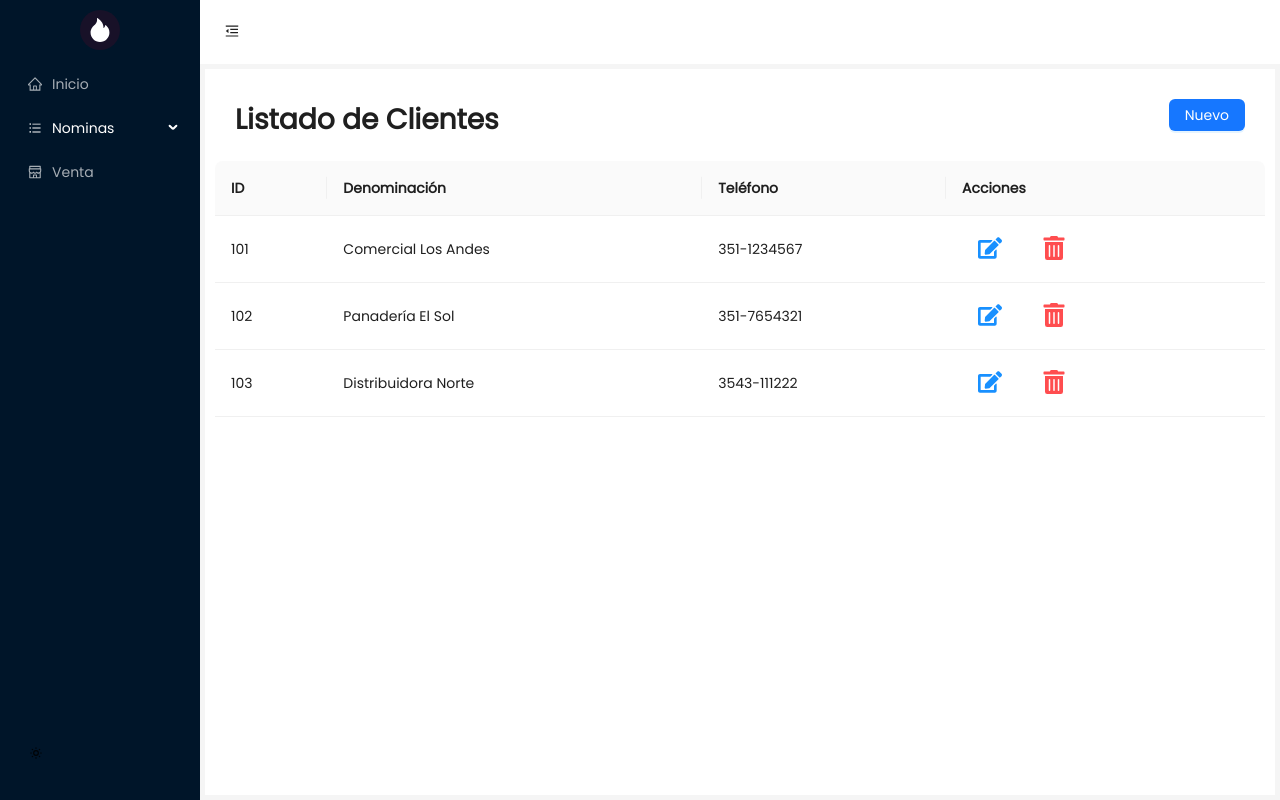
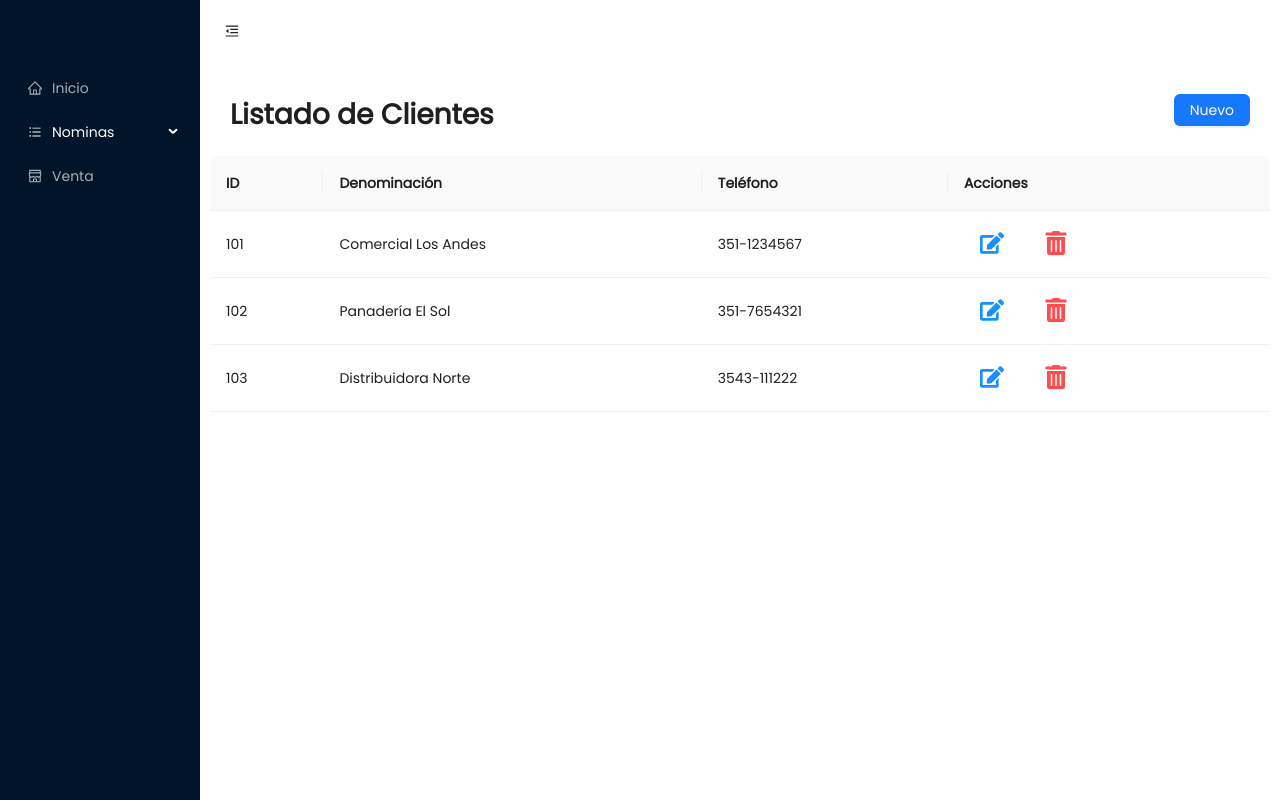
Before and after one commit to FacundoGSanchez/anotalo-ui, a React (Vite) app: page /clients in a window 1280 px wide. Built offline with nearby package versions, Linux system fonts and the light colour scheme.

Commit message:
DeleteLogo

```diff
--- a/src/components/Logo.jsx
+++ /dev/null
@@ -1,14 +0,0 @@
-import React from "react";
-import { FireFilled } from "@ant-design/icons";
-
-const Logo = () => {
-  return (
-    <div className="logo">
-      <div className="logo-icon">
-        <FireFilled />
-      </div>
-    </div>
-  );
-};
-
-export default Logo;
--- a/src/components/ThogleThemeButtons.jsx
+++ /dev/null
@@ -1,16 +0,0 @@
-import { HiOutlineSun, HiOutlineMoon } from "react-icons/hi";
-import { Button } from "antd";
-
-const ThogleThemeButtons = ({ darkTheme, toggleTheme }) => {
-  return (
-    <div className="toggle-theme-btn">
-      <Button
-        onClick={toggleTheme}
-        type="text"
-        icon={darkTheme ? <HiOutlineSun /> : <HiOutlineMoon />}
-      />
-    </div>
-  );
-};
-
-export default ThogleThemeButtons;
--- a/src/index.css
+++ b/src/index.css
@@ -10,6 +10,7 @@
 }
 .sidebar {
   color: #fff;
+  padding-top: 64px;
 }
 
 .logo {
--- a/src/layout/MainLayout.jsx
+++ b/src/layout/MainLayout.jsx
@@ -3,53 +3,46 @@ import { MenuFoldOutlined, MenuUnfoldOutlined } from "@ant-design/icons";
 import { useState } from "react";
 import { Outlet } from "react-router-dom";
 import MenuList from "../components/MenuList";
-import ThogleThemeButtons from "../components/ThogleThemeButtons";
-import Logo from "../components/Logo";
+// import Logo from "../components/logo"; // Dejé esta línea como estaba en tu código (comentada)
 
 const { Header, Sider, Content } = Layout;
 
 const MainLayout = () => {
-  const [darkTheme, setDarkTheme] = useState(true);
   const [isMobile, setIsMobile] = useState(false);
-  const [mobileCollapsed, setMobileCollapsed] = useState(false);
-  const [desktopCollapsed, setDesktopCollapsed] = useState(false);
-
-  const toggleTheme = () => setDarkTheme(!darkTheme);
+  const [collapsed, setCollapsed] = useState(false);
 
   const {
     token: { colorBgContainer },
   } = theme.useToken();
 
   const handleToggle = () => {
-    if (isMobile) {
-      setMobileCollapsed((prev) => !prev);
-    } else {
-      setDesktopCollapsed((prev) => !prev);
-    }
+    setCollapsed((prev) => !prev);
   };
+
+  const handleBreakpoint = (broken) => {
+    setIsMobile(broken);
+    setCollapsed(broken);
+  };
+
+  const currentCollapsed = collapsed;
 
   return (
     <Layout style={{ minHeight: "100vh" }}>
       <Sider
         collapsible
-        collapsed={isMobile ? mobileCollapsed : desktopCollapsed}
+        collapsed={currentCollapsed}
         collapsedWidth={isMobile ? 0 : 80}
         breakpoint="md"
         trigger={null}
         className="sidebar"
-        theme={darkTheme ? "dark" : "light"}
-        onBreakpoint={(broken) => {
-          setIsMobile(broken);
-          setMobileCollapsed(broken); // ocultar automáticamente en mobile
-        }}
+        theme="dark"
+        onBreakpoint={handleBreakpoint}
       >
-        <Logo />
         <MenuList
-          darkTheme={darkTheme}
+          darkTheme={true}
           isMobile={isMobile}
-          setCollapsed={setMobileCollapsed}
+          setCollapsed={setCollapsed}
         />
-        <ThogleThemeButtons darkTheme={darkTheme} toggleTheme={toggleTheme} />
       </Sider>
 
       <Layout>
@@ -66,18 +59,12 @@ const MainLayout = () => {
             onClick={handleToggle}
             type="text"
             icon={
-              (isMobile ? mobileCollapsed : desktopCollapsed) ? (
-                <MenuUnfoldOutlined />
-              ) : (
-                <MenuFoldOutlined />
-              )
+              currentCollapsed ? <MenuUnfoldOutlined /> : <MenuFoldOutlined />
             }
           />
         </Header>
 
-        <Content
-          style={{ margin: "5px", padding: 10, background: colorBgContainer }}
-        >
+        <Content style={{ padding: 10, background: colorBgContainer }}>
           <Outlet />
         </Content>
       </Layout>
--- a/src/router/AppRouter.jsx
+++ b/src/router/AppRouter.jsx
@@ -5,22 +5,24 @@ import Home from "../pages/Home";
 import ClientList from "../pages/client/List";
 import ClientDetail from "../pages/client/Detail";
 import POSLayout from "../pages/POS/POSLayout";
-import ProviderList from "../pages/provider/List";
-import ProviderDetail from "../pages/provider/Detail";
+// import ProviderList from "../pages/provider/List";
+// import ProviderDetail from "../pages/provider/Detail";
 
 const AppRouter = () => {
   return (
     <Routes>
       <Route element={<MainLayout />}>
         <Route path="/" element={<Home />} />
+
         {/* ==== Clientes ===== */}
         <Route path="/clients" element={<ClientList />} />
         <Route path="/client" element={<ClientDetail />} />
         <Route path="/client/:id" element={<ClientDetail />} />
+
         {/* ==== Proveedores ===== */}
-        <Route path="/providers" element={<ProviderList />} />
+        {/* <Route path="/providers" element={<ProviderList />} />
         <Route path="/provider" element={<ProviderDetail />} />
-        <Route path="/provider/:id" element={<ProviderDetail />} />
+        <Route path="/provider/:id" element={<ProviderDetail />} /> */}
       </Route>
       {/* Punto de Venta  sin Layout*/}
       <Route path="/pos" element={<POSLayout />} />
```
